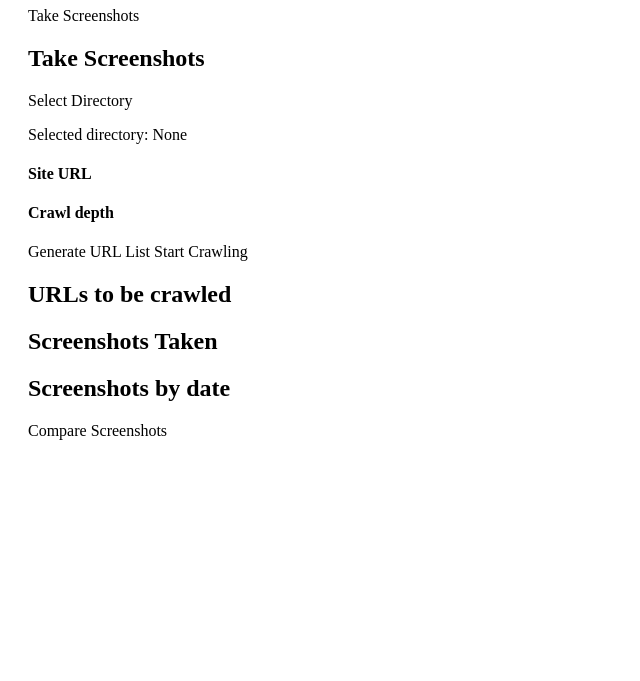
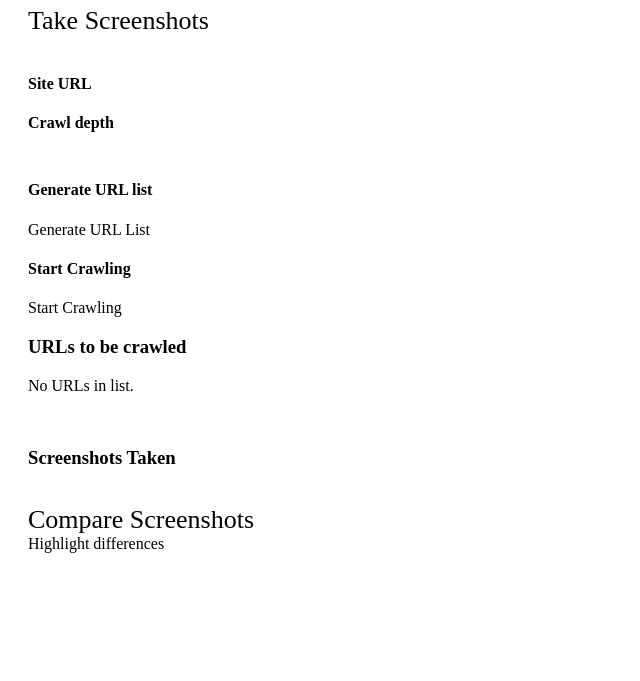
Before and after one commit to adam-tibbetts/webcompare, an Electron app: page index.html in a window 1280 px wide. Shown: the part 119-800 px from the top of the page, without its empty margins (0-640 px from the left). Drawn offline with Linux system fonts and the light colour scheme; no server answers.

Commit message:
UI arrangement

```diff
--- a/index.html
+++ b/index.html
@@ -15,20 +15,35 @@
     <link rel="stylesheet" href="styles/spinner.css" />
   </head>
 
-  <x-box>
+  <x-button>
+    <x-label>Settings</x-label>
+    <dialog>
+      <main>
+        <x-box class="space-below">
           <x-label>Dark Mode:</x-label>
           <x-switch id="themeToggle"></x-switch>
         </x-box>
+        <x-label
+          >Select a working directory. Screenshots will be saved to
+          subfolders.</x-label
+        >
+        <x-button id="select-directory" class="space-below"
+          >Select Directory</x-button
+        >
+        <p id="selected-directory-display">Selected directory: None</p>
+      </main>
+    </dialog>
+  </x-button>
 
   <x-box vertical>
     <h1>WebCompare pre-alpha</h1>
-    <x-accordion expanded>
-      <header><x-label>Take Screenshots</x-label></header>
+    <x-accordion>
+      <header>
+        <x-label>Take Screenshots</x-label>
+      </header>
       <main>
-        <x-box vertical
-          ><h2>Take Screenshots</h2>
-          <x-button id="select-directory">Select Directory</x-button>
-          <p id="selected-directory-display">Selected directory: None</p>
+        <x-box class="align-start">
+          <x-box vertical>
             <form id="settings-form">
               <h4>Site URL</h4>
               <x-input
@@ -40,24 +55,36 @@
               <x-numberinput id="depth" value="1" min="0" max="12">
                 <x-stepper></x-stepper>
               </x-numberinput>
+            </form>
+          </x-box>
+          <x-box vertical>
+            <h4>Generate URL list</h4>
             <x-button id="generateUrlListButton">Generate URL List</x-button>
+          </x-box>
+          <x-box vertical>
+            <h4>Start Crawling</h4>
             <x-button id="startCrawlButton" disabled>Start Crawling</x-button>
-          </form>
-
-          <h2>URLs to be crawled</h2>
+          </x-box>
+        </x-box>
+        <x-box vertical>
+          <h3>URLs to be crawled</h3>
+          <ul id="url-list">
+            No URLs in list.
+          </ul>
           <x-throbber id="loading-spinner" style="display: none"></x-throbber>
-          <ul id="url-list"></ul>
         </x-box>
         <x-box>
-          <h2>Screenshots Taken</h2>
+          <h3>Screenshots Taken</h3>
           <ul id="screenshot-list"></ul>
         </x-box>
       </main>
     </x-accordion>
 
-    <h2>Screenshots by date</h2>
+    <x-accordion>
+      <header><x-label>Compare Screenshots</x-label></header>
+      <main>
         <x-button id="compareScreenshotsButton" disabled
-      >Compare Screenshots</x-button
+          >Highlight differences</x-button
         >
         <x-throbber
           id="loading-spinner-comparison"
@@ -66,7 +93,10 @@
 
         <x-tabs id="x-tabs"></x-tabs>
         <div id="sites-container"></div>
+      </main>
+    </x-accordion>
   </x-box>
 
+  <footer></footer>
   <script src="renderer.js"></script>
 </html>
--- a/main.js
+++ b/main.js
@@ -43,7 +43,7 @@ async function selectDirectory() {
     saveWorkingDirectory(selectedDirectory); // Save the selected directory
     return selectedDirectory;
   }
-  return null;
+  return null
 }
 
 function saveWorkingDirectory(directoryPath) {
@@ -98,7 +98,7 @@ ipcMain.handle(
   'read-directory',
   async (event, directoryPath, includeSubdirectories = false) => {
     try {
-      console.log('receiving read-directory ipcMain.handle', directoryPath);
+      // console.log('receiving read-directory ipcMain.handle', directoryPath);
 
       const files = await readDirectory(directoryPath, includeSubdirectories);
 
--- a/styles/main.css
+++ b/styles/main.css
@@ -3,6 +3,37 @@ body {
   overflow-x: hidden;
   box-sizing: border-box;
   padding: 20px;
+}
+
+/* ################# ELEMENT FORMATTING ################### */
+
+x-accordion header x-label {
+  line-height: 1.1;
+  font-size: 26px;
+  font-weight: 500 !important;
+}
+
+x-box {
+  margin: 20px;
+}
+
+footer {
+  min-height: 60px;
+}
+
+/* ################# END ELEMENT FORMATTING ################### */
+
+
+/* ################# BASIC SPACERS ################### */
+
+.space-below {
+  margin-bottom: 20px;
+}
+
+/* ################# END BASIC SPACERS ################### */
+
+.align-start {
+  align-items: start;
 }
 
 #url-list {
@@ -24,6 +55,10 @@ img {
 
 .imageSection {
   width: 50%;
+}
+
+#settings-form > * {
+  margin-bottom: 10px;
 }
 
 #sites-container {
```
Lines whose indentation alone changed are shown as unchanged.
